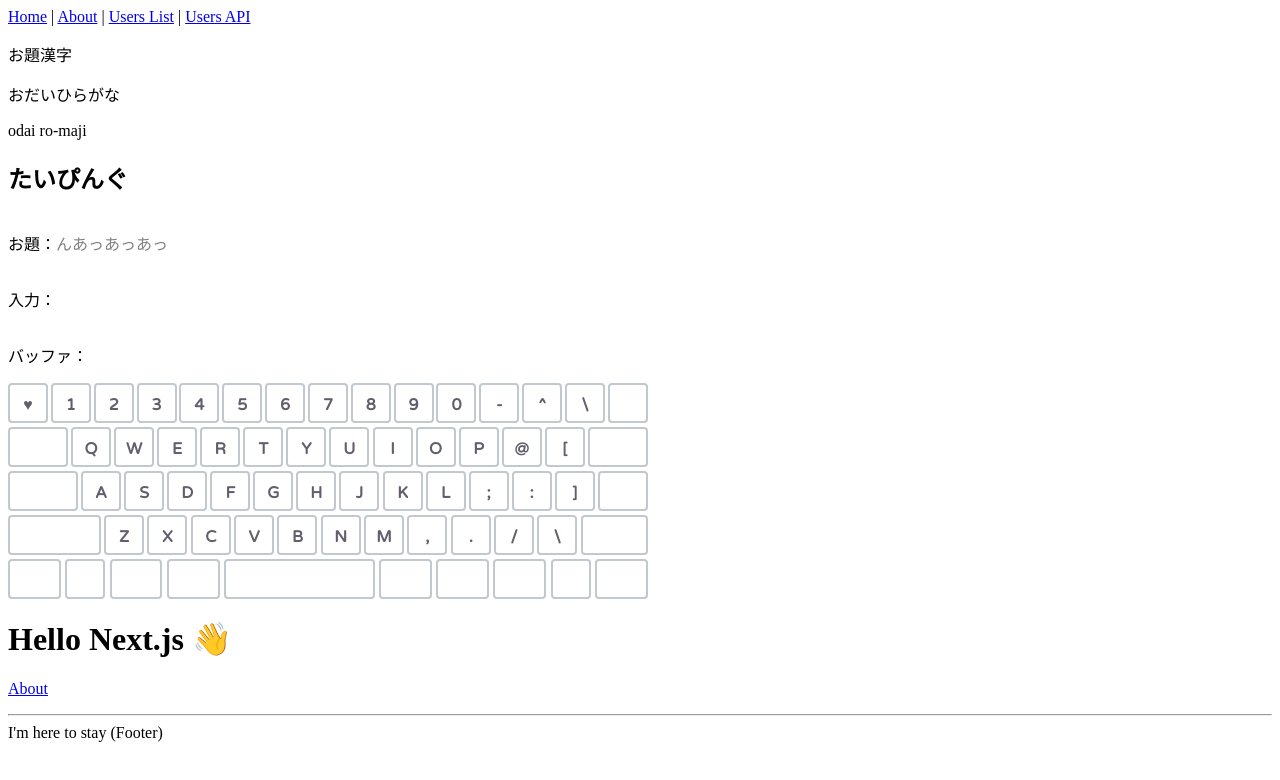
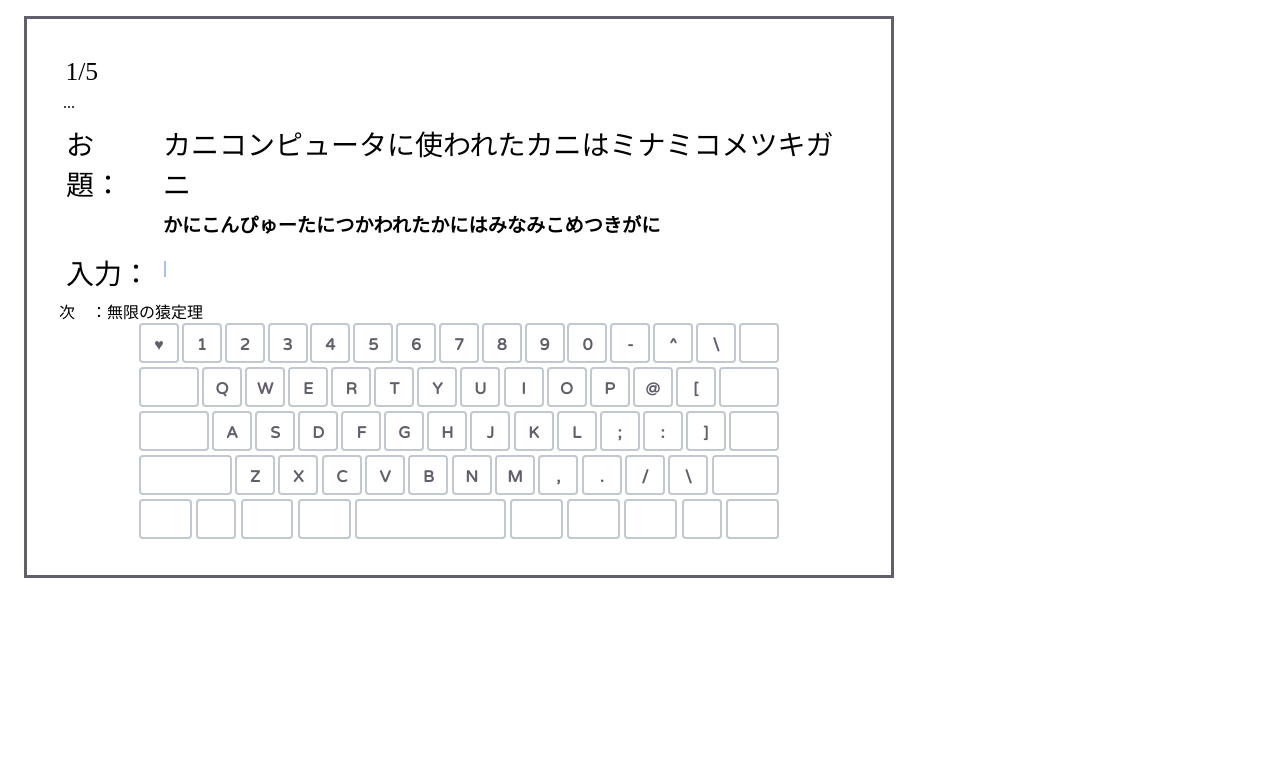
Before and after one commit to fluixyz-unnatural/typing, a Next.js app: page / in a window 1280 px wide. Shown: the top 780 px of the page. Built offline with nearby package versions, Linux system fonts and the light colour scheme; a web font is replaced by a local one.

Commit message:
骨組み

```diff
--- a/src/components/Game.tsx
+++ b/src/components/Game.tsx
@@ -1,5 +1,6 @@
 import { useEffect, useRef, useState } from 'react'
 import RomajiInput from './RomajiInput'
+import { Odai, theme1 } from '../utils/odai'
 
 interface KeyIconProps {
   label: string
@@ -54,7 +55,11 @@ function KeyBoardDisplay(props: KeyBoardDisplayProps) {
             active={props.input.includes(key)}
           />
         ))}
-        <KeyIcon width="100" label={''} active={props.input.includes('BACKSPACE')} />
+        <KeyIcon
+          width="100"
+          label={''}
+          active={props.input.includes('BACKSPACE')}
+        />
       </div>
 
       <div className={'keyboard-row'}>
@@ -82,7 +87,11 @@ function KeyBoardDisplay(props: KeyBoardDisplayProps) {
         <KeyIcon width="125" label={''} active={false} />
       </div>
       <div className={'keyboard-row'}>
-        <KeyIcon width="232" label={''} active={props.input.includes('SHIFT')} />
+        <KeyIcon
+          width="232"
+          label={''}
+          active={props.input.includes('SHIFT')}
+        />
         {keys[3].split('').map((key) => (
           <KeyIcon
             width="100"
@@ -91,7 +100,11 @@ function KeyBoardDisplay(props: KeyBoardDisplayProps) {
             active={props.input.includes(key)}
           />
         ))}
-        <KeyIcon width="168" label={''} active={props.input.includes('SHIFT')} />
+        <KeyIcon
+          width="168"
+          label={''}
+          active={props.input.includes('SHIFT')}
+        />
       </div>
       <div className={'keyboard-row'}>
         <KeyIcon width="misc" label={''} active={false} />
@@ -109,35 +122,74 @@ function KeyBoardDisplay(props: KeyBoardDisplayProps) {
   )
 }
 
-function TextDisplay() {
-  return (
-    <div>
-      <p>お題漢字</p>
-      <p>おだいひらがな</p>
-      <p>odai ro-maji</p>
-    </div>
-  )
+const randomSelect = (arr: Array<Odai>, num) => {
+  const ans = []
+  arr = JSON.parse(JSON.stringify(arr))
+  for (let i = 0; i < num; i++) {
+    const rnd = Math.floor(Math.random() * arr.length)
+    ans.push(arr[rnd])
+    arr.splice(rnd, 1)
+  }
+  return ans
 }
+
+const ResultModal = () => {
+  return <div></div>
+}
+
+const count = 5
 
 export default function Game() {
   const [input, setInput] = useState([])
+  const [cursor, setCursor] = useState(0)
   const inputRef = useRef(input)
-  useEffect(()=>{
+  const [onGame, setOnGame] = useState(false)
+  const odais = useRef(randomSelect(theme1, count))
+  const [startTime, setStartTime] = useState(0)
+  useEffect(() => {
     inputRef.current = input
-  },[input])
-  const alphabet = 'KONOSEKAINIMIRAINOGIJUTUWODENZYUSURU'
+  }, [input])
+  const gameStart = () => {
+    setOnGame(true)
+    setStartTime(performance.now())
+  }
+  const gameSet = () => {
+    const duration = ((performance.now()-startTime)/1000)
+    alert(duration)
+  }
+  const gameReset = () => {}
   const handleInput = (key: string) => {
-    console.log(key.length, [key.toUpperCase()])
-    setInput([...input,key.toUpperCase()])
-    setTimeout(()=>{
-      console.log('setTimeout', JSON.stringify(inputRef.current))
+    if (!onGame) gameStart()
+    setInput([...input, key.toUpperCase()])
+    setTimeout(() => {
       setInput(inputRef.current.splice(1))
-    },250)
+    }, 250)
+  }
+  const handleClear = () => {
+    if (cursor + 1 < odais.current.length) setCursor(cursor + 1)
+    else {
+      gameSet()
+    }
   }
   return (
-    <div>
-      <TextDisplay />
-      <RomajiInput handleInput={handleInput} />
+    <div className="game-container">
+      <div>
+        <p className={'time'}>
+          {cursor + 1}/{count}
+        </p>
+        <p>{onGame ? 'playing' : '...'}</p>
+      </div>
+      <RomajiInput
+        odai={odais.current[cursor]}
+        handleClear={handleClear}
+        handleInput={handleInput}
+      />
+      <div suppressHydrationWarning>
+        次　：
+        {cursor + 1 < odais.current.length
+          ? odais.current[cursor + 1].view
+          : ''}
+      </div>
       <KeyBoardDisplay input={input} />
     </div>
   )
--- a/src/components/Layout.tsx
+++ b/src/components/Layout.tsx
@@ -14,7 +14,7 @@ const Layout = ({ children, title = 'This is the default title' }: Props) => (
       <meta charSet="utf-8" />
       <meta name="viewport" content="initial-scale=1.0, width=device-width" />
     </Head>
-    <header>
+    {/* <header>
       <nav>
         <Link href="/">
           <a>Home</a>
@@ -29,12 +29,12 @@ const Layout = ({ children, title = 'This is the default title' }: Props) => (
         </Link>{' '}
         | <a href="/api/users">Users API</a>
       </nav>
-    </header>
+    </header> */}
     {children}
-    <footer>
+    {/* <footer>
       <hr />
       <span>I'm here to stay (Footer)</span>
-    </footer>
+    </footer> */}
   </div>
 )
 
--- a/src/components/RomajiInput.tsx
+++ b/src/components/RomajiInput.tsx
@@ -5,9 +5,12 @@ import {
   consonants,
   invertedConsonantsTable,
 } from '../utils/romaji'
+import { Odai } from '../utils/odai'
 
 interface Props {
   handleInput: (key: string) => void
+  handleClear: () => void
+  odai: Odai
 }
 
 export default function RomajiInput(props: Props) {
@@ -17,7 +20,7 @@ export default function RomajiInput(props: Props) {
   const [error, setError] = useState(false)
   const [fin, setFin] = useState('')
 
-  const odai = 'んあっあっあっ'
+  const odai = props.odai.kana
   useEffect(() => {
     // イベントリスナーから呼ぶための
     bufferRef.current = buffer
@@ -102,6 +105,7 @@ export default function RomajiInput(props: Props) {
     }
     setError(!ok)
     if (odai.length === cursor + 1 && forward === true) {
+      props.handleClear()
       setCursor(0)
       setFin('')
     }
@@ -123,24 +127,29 @@ export default function RomajiInput(props: Props) {
     }
   }, [props.handleInput])
   return (
-    <div>
-      <h2>たいぴんぐ</h2>
+    <div className={'game-text-view'}>
       <div style={{ display: 'flex' }}>
         <p>お題：</p>
+        <div>
+          <p suppressHydrationWarning>{props.odai.view}</p>
+          <p style={{ display: 'flex' }}>
+            <span suppressHydrationWarning className={'hiragana-sumi'}>
+              {odai.substring(0, cursor)}
+            </span>
+            <span suppressHydrationWarning className={'hiragana-mi'}>
+              {odai.substring(cursor)}
+            </span>
+          </p>
+        </div>
+      </div>
+
+      <div style={{ display: 'flex' }}>
+        <p>入力：</p>
         <p>
-          <span style={{ fontWeight: 'bold' }}>
-            {odai.substring(0, cursor)}
-          </span>
-          <span style={{ color: 'gray' }}>{odai.substring(cursor)}</span>
+          <span>{fin}</span>
+          <span className={error ? 'error-buffer' : ''}>{buffer}</span>
+          <span className="carret"></span>
         </p>
-      </div>
-      <div style={{ display: 'flex', color: error ? 'red' : 'black' }}>
-        <p>入力：</p>
-        <p>{fin}</p>
-      </div>
-      <div style={{ display: 'flex', color: error ? 'red' : 'black' }}>
-        <p>バッファ：</p>
-        <p>{buffer}</p>
       </div>
     </div>
   )
--- a/src/pages/index.tsx
+++ b/src/pages/index.tsx
@@ -3,14 +3,8 @@ import Layout from '../components/Layout'
 import Game from '../components/Game'
 
 const IndexPage = () => (
-  <Layout title="Home | Next.js + TypeScript Example">
+  <Layout title="typing [WIP]">
     <Game />
-    <h1>Hello Next.js 👋</h1>
-    <p>
-      <Link href="/about">
-        <a>About</a>
-      </Link>
-    </p>
   </Layout>
 )
 
--- a/src/styles/global.css
+++ b/src/styles/global.css
@@ -9,11 +9,13 @@
   font-family: 'Varela Round', sans-serif;
   box-sizing: border-box;
   transition: all 0.2s ease-out;
+  transition: transform 0.1s ease-out;
 }
 
 .key-icon-active {
   background-color: rgb(185, 216, 255);
   border-color: rgb(125, 169, 221);
+  transform: translateY(0.1rem);
 }
 
 .key-100 {
@@ -52,14 +54,65 @@
   width: calc(3.76 * 2.5rem);
 }
 
+.keyboard {
+  width: fit-content;
+  margin: auto;
+}
+
 .keyboard-row {
   width: calc(2.5 * 16rem);
   display: flex;
   flex-flow: row;
   justify-content: space-between;
-  margin-bottom:0.25rem;
+  margin-bottom: 0.25rem;
 }
 
-.text {
+.game-text-view {
   font-family: 'Zen Maru Gothic', sans-serif;
+  font-size: 1.75rem;
 }
+p {
+  margin: 0.25em;
+}
+
+.error-buffer {
+  color: red;
+  font-weight: bold;
+}
+
+.hiragana-sumi {
+  display: flex;
+  font-size: 1.2rem;
+}
+.hiragana-mi {
+  display: flex;
+  font-size: 1.2rem;
+  font-weight: bold;
+}
+
+.carret {
+  display: inline-block;
+  border-left: rgb(125, 169, 221) solid 0.125rem;
+  height: 1ch;
+  animation: 1s ease-out 0s infinite blinking;
+}
+
+@keyframes blinking {
+  0% {
+    opacity: 1;
+  }
+  100% {
+    opacity: 0.5;
+  }
+}
+
+.time {
+  font-size: 1.6rem;
+}
+
+.game-container {
+  border: rgb(99, 94, 107) solid 0.2rem;
+  width: 100ch;
+  padding: 2rem;
+  margin: 1rem;
+}
```
